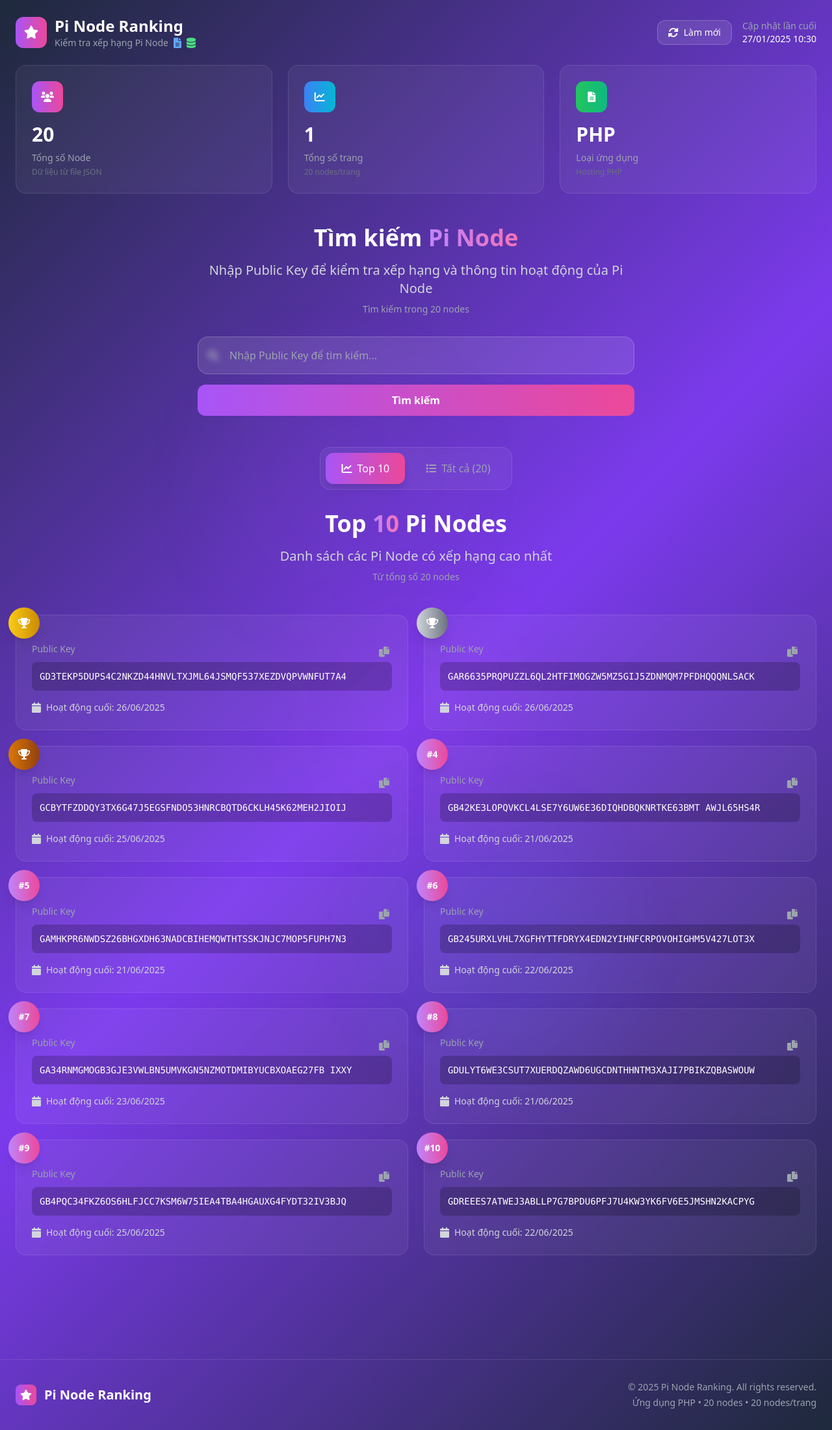
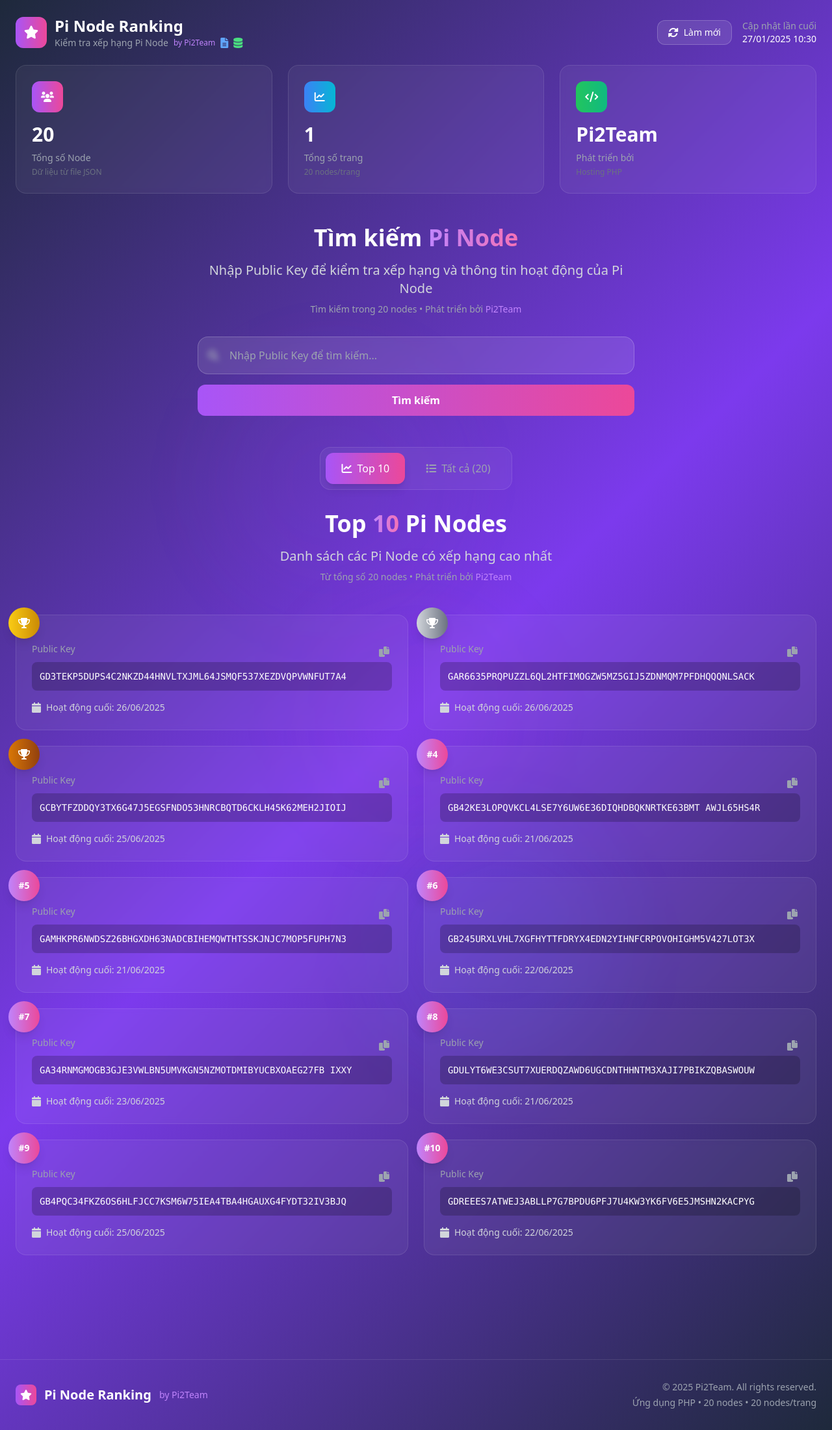
Before and after one commit to KYO197node/ranknodepi.github.io, a PHP site: page / in a window 1280 px wide. Shown: the whole page at 65% size. Run offline with PHP 8.4, Linux system fonts and the light colour scheme; some libraries are stand-ins or nearby versions.

Commit message:
Cập nhật tác giả thành Pi2Team

```diff
--- a/index.php
+++ b/index.php
@@ -108,7 +108,23 @@ function truncateKey($key) {
 <head>
     <meta charset="UTF-8">
     <meta name="viewport" content="width=device-width, initial-scale=1.0">
-    <title>Pi Node Ranking - Kiểm tra xếp hạng Pi Node</title>
+    <title>Pi Node Ranking - Kiểm tra xếp hạng Pi Node | Pi2Team</title>
+    <meta name="description" content="Kiểm tra xếp hạng Pi Node với giao diện đẹp và tính năng đầy đủ. Tìm kiếm, xem top 10 và danh sách tất cả Pi Nodes. Được phát triển bởi Pi2Team.">
+    <meta name="keywords" content="Pi Node, Pi Network, Node Ranking, Pi2Team, Blockchain, Cryptocurrency">
+    <meta name="author" content="Pi2Team">
+    <meta name="robots" content="index, follow">
+
+    <!-- Open Graph Meta Tags -->
+    <meta property="og:title" content="Pi Node Ranking - Kiểm tra xếp hạng Pi Node | Pi2Team">
+    <meta property="og:description" content="Kiểm tra xếp hạng Pi Node với giao diện đẹp và tính năng đầy đủ. Được phát triển bởi Pi2Team.">
+    <meta property="og:type" content="website">
+    <meta property="og:site_name" content="Pi2Team">
+
+    <!-- Twitter Card Meta Tags -->
+    <meta name="twitter:card" content="summary_large_image">
+    <meta name="twitter:title" content="Pi Node Ranking - Pi2Team">
+    <meta name="twitter:description" content="Kiểm tra xếp hạng Pi Node với giao diện đẹp và tính năng đầy đủ.">
+
     <script src="https://cdn.tailwindcss.com"></script>
     <link href="https://cdnjs.cloudflare.com/ajax/libs/font-awesome/6.0.0/css/all.min.css" rel="stylesheet">
     <style>
@@ -150,6 +166,7 @@ function truncateKey($key) {
                     <h1 class="text-2xl font-bold text-white">Pi Node Ranking</h1>
                     <div class="flex items-center space-x-2">
                         <p class="text-sm text-gray-400">Kiểm tra xếp hạng Pi Node</p>
+                        <span class="text-xs text-purple-400 font-medium">by Pi2Team</span>
                         <i class="fas fa-file-alt text-blue-400" title="Static data"></i>
                         <i class="fas fa-database text-green-400" title="<?php echo number_format($totalNodes); ?> nodes loaded"></i>
                     </div>
@@ -194,10 +211,10 @@ function truncateKey($key) {
 
                 <div class="group p-6 rounded-2xl bg-white/5 backdrop-blur-sm border border-white/10 hover:bg-white/10 hover:border-white/20 transition-all duration-300">
                     <div class="inline-flex items-center justify-center w-12 h-12 bg-gradient-to-r from-green-500 to-emerald-500 rounded-xl mb-4 group-hover:scale-110 transition-transform duration-300">
-                        <i class="fas fa-file-alt text-white"></i>
+                        <i class="fas fa-code text-white"></i>
                     </div>
-                    <div class="text-3xl font-bold text-white mb-2">PHP</div>
-                    <div class="text-gray-400 text-sm">Loại ứng dụng</div>
+                    <div class="text-3xl font-bold text-white mb-2">Pi2Team</div>
+                    <div class="text-gray-400 text-sm">Phát triển bởi</div>
                     <div class="text-gray-500 text-xs mt-1">Hosting PHP</div>
                 </div>
             </div>
@@ -213,7 +230,7 @@ function truncateKey($key) {
                     Nhập Public Key để kiểm tra xếp hạng và thông tin hoạt động của Pi Node
                 </p>
                 <p class="text-sm text-gray-400 mt-2">
-                    Tìm kiếm trong <?php echo number_format($totalNodes); ?> nodes
+                    Tìm kiếm trong <?php echo number_format($totalNodes); ?> nodes • Phát triển bởi <span class="text-purple-400 font-medium">Pi2Team</span>
                 </p>
             </div>
 
@@ -336,7 +353,7 @@ function truncateKey($key) {
                         Danh sách các Pi Node có xếp hạng cao nhất
                     </p>
                     <p class="text-sm text-gray-400 mt-2">
-                        Từ tổng số <?php echo number_format($totalNodes); ?> nodes
+                        Từ tổng số <?php echo number_format($totalNodes); ?> nodes • Phát triển bởi <span class="text-purple-400 font-medium">Pi2Team</span>
                     </p>
                 </div>
 
@@ -385,6 +402,8 @@ function truncateKey($key) {
                         <span><?php echo number_format($totalNodes); ?> nodes</span>
                         <span>•</span>
                         <span>20 nodes/trang</span>
+                        <span>•</span>
+                        <span class="text-purple-400 font-medium">Pi2Team</span>
                     </div>
                 </div>
 
@@ -525,9 +544,10 @@ function truncateKey($key) {
                         <i class="fas fa-star text-white"></i>
                     </div>
                     <span class="text-xl font-bold text-white">Pi Node Ranking</span>
+                    <span class="text-sm text-purple-400 font-medium">by Pi2Team</span>
                 </div>
                 <div class="text-gray-400 text-sm text-center md:text-right">
-                    <div>© 2025 Pi Node Ranking. All rights reserved.</div>
+                    <div>© 2025 Pi2Team. All rights reserved.</div>
                     <div class="mt-1">
                         Ứng dụng PHP • <?php echo number_format($totalNodes); ?> nodes • 20 nodes/trang
                     </div>
```
Also changed, not shown: config.php (+34 -3 lines), README.md.
